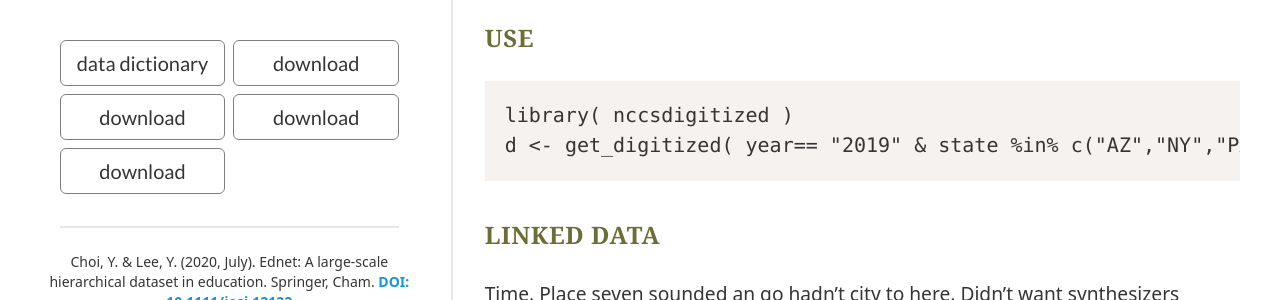
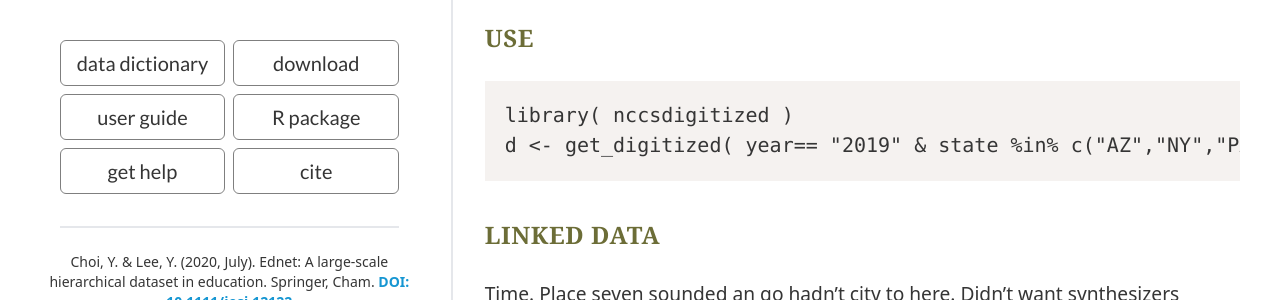
Before and after one commit to UrbanInstitute/nccs-jekyll-demo, a Jekyll site: the page built from datasets/digitized.md, in a window 1280 px wide. Shown: the part 403-703 px from the top of the page. Built offline with Jekyll 4.4.1, drawn with Linux system fonts in a browser that asks for light colours.

Commit message:
Update digitized.md

```diff
--- a/datasets/digitized.md
+++ b/datasets/digitized.md
@@ -15,11 +15,13 @@ buttons:
   link:  https://nccs-data.org/bmf
 - label: download
   link: http://url.com
-- label: download
+- label: user guide
   link: http://url.com
-- label: download
+- label: R package
   link: http://url.com
-- label: download
+- label: get help
+  link: https://github.com/lecy/nccs-demo/issues
+- label: cite
   link: http://url.com
 ---
 
```
